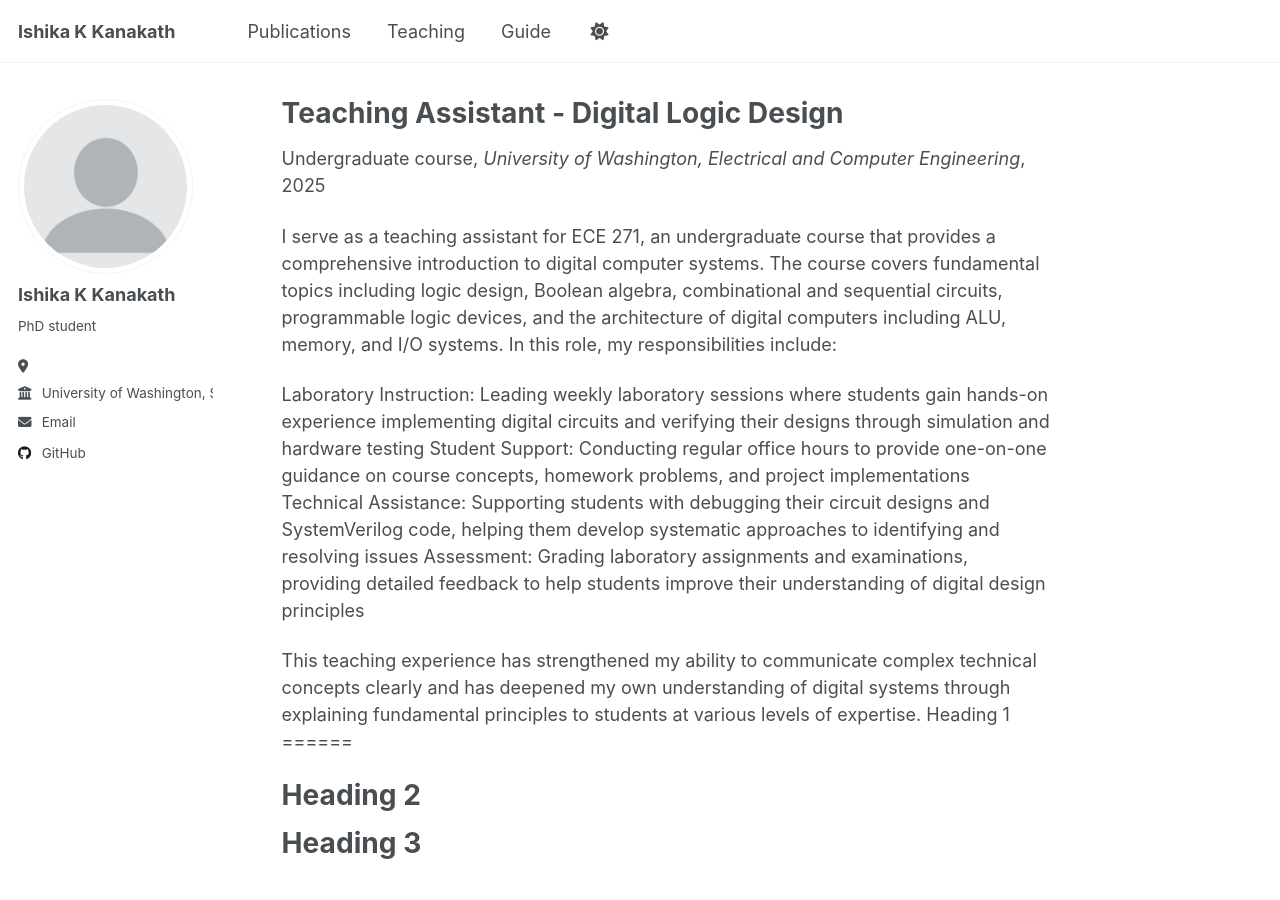
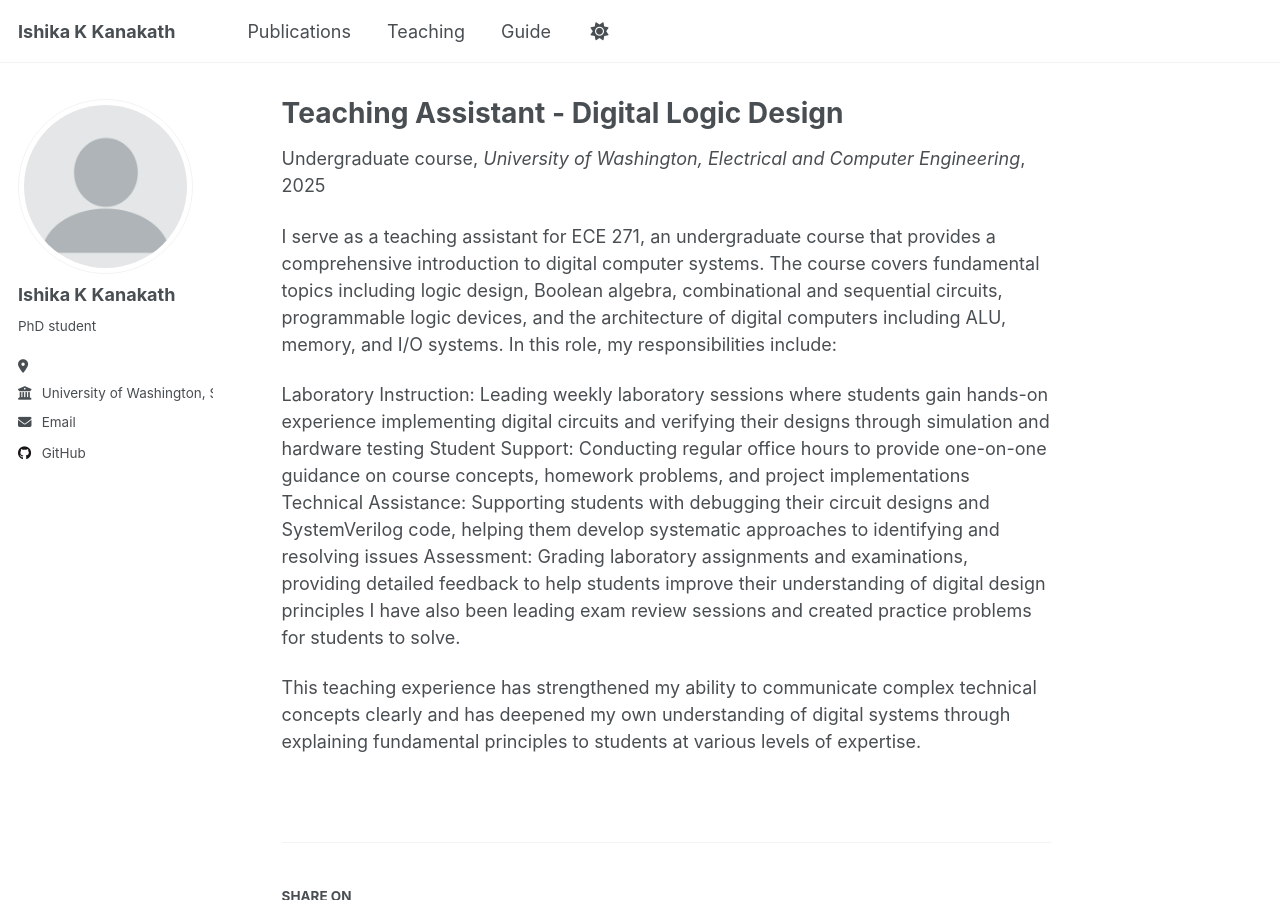
Before and after one commit to ikanakath03-byte/IshikaKKanakath.github.io, a Jekyll site: the page built from _teaching/2025-fall-digitaldesign.md, in a window 1280 px wide and 900 px high. Built offline with Jekyll 4.4.1, drawn with Linux system fonts in a browser that asks for light colours; a script that is not in the unit is left out.

Commit message:
Enhance teaching experience description
Added details about exam review sessions and practice problems.

```diff
--- a/_teaching/2025-fall-digitaldesign.md
+++ b/_teaching/2025-fall-digitaldesign.md
@@ -14,13 +14,6 @@ Laboratory Instruction: Leading weekly laboratory sessions where students gain h
 Student Support: Conducting regular office hours to provide one-on-one guidance on course concepts, homework problems, and project implementations
 Technical Assistance: Supporting students with debugging their circuit designs and SystemVerilog code, helping them develop systematic approaches to identifying and resolving issues
 Assessment: Grading laboratory assignments and examinations, providing detailed feedback to help students improve their understanding of digital design principles
+I have also been leading exam review sessions and created practice problems for students to solve.
 
 This teaching experience has strengthened my ability to communicate complex technical concepts clearly and has deepened my own understanding of digital systems through explaining fundamental principles to students at various levels of expertise.
-Heading 1
-======
-
-Heading 2
-======
-
-Heading 3
-======
```
